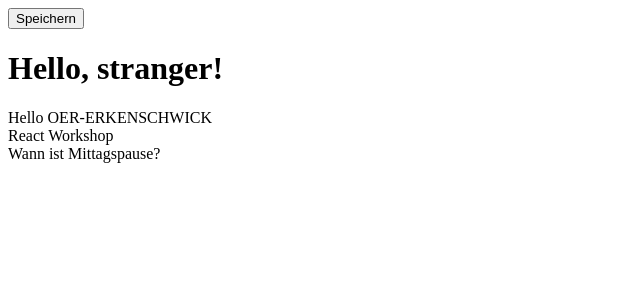
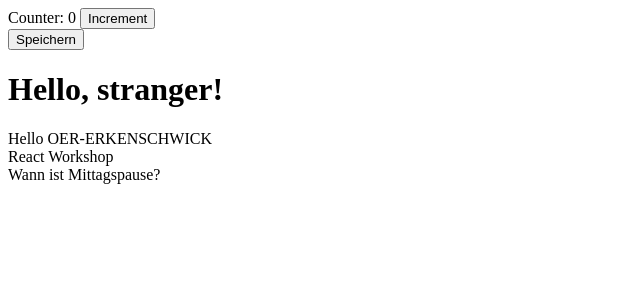
Before and after one commit to SuoraGmbH/react-camp-2024-10, a React (Vite) app: page / in a window 1280 px wide. Shown: the top 300 px of the page, without its empty margins (0-640 px from the left). Built offline with nearby package versions, Linux system fonts and the light colour scheme.

Commit message:
Add counter example

```diff
--- a/src/App.tsx
+++ b/src/App.tsx
@@ -3,6 +3,7 @@ import { Welcome } from "./components/Welcome.tsx";
 import TimeEntryView from "./components/TimeEntryView.tsx";
 import TimeEntry from "./domain/TimeEntry.ts";
 import TimeEntryForm from "./components/TimeEntryForm.tsx";
+import Counter from "./components/Counter.tsx";
 
 function getTimeEntryFromBackend() {
   const timeEntry: TimeEntry = {
@@ -19,6 +20,7 @@ const App: React.FunctionComponent = () => {
   const timeEntry = getTimeEntryFromBackend();
   return (
     <>
+      <Counter />
       <TimeEntryForm />
       <Welcome />
       <Welcome city="Oer-Erkenschwick" />
--- /dev/null
+++ b/src/components/Counter.tsx
@@ -0,0 +1,17 @@
+import React, { useState } from "react";
+
+const Counter: React.FunctionComponent = () => {
+  const [counter, setCounter] = useState(0);
+
+  const handleClick = () => {
+    setCounter(counter + 1);
+  };
+
+  return (
+    <div>
+      Counter: {counter} <button onClick={handleClick}>Increment</button>
+    </div>
+  );
+};
+
+export default Counter;
```
